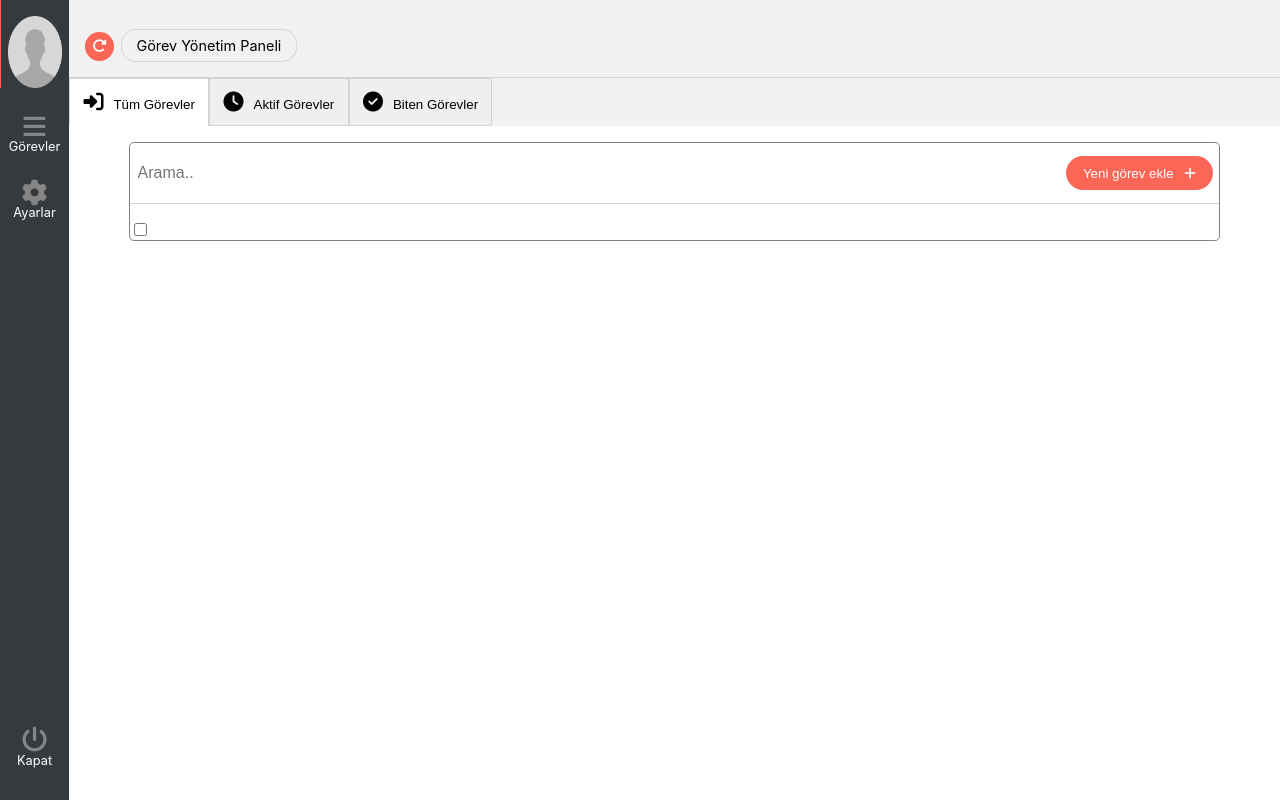
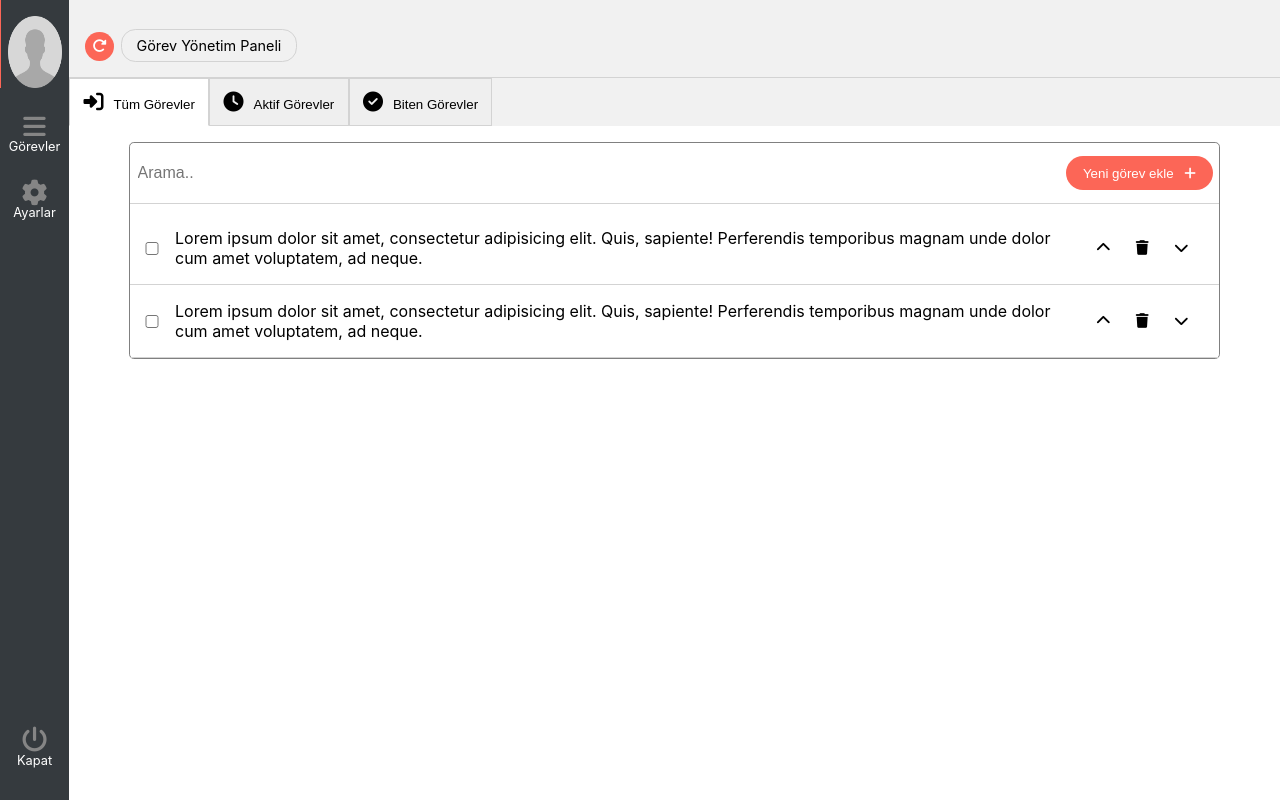
Before and after one commit to brkcrdk/todo, a React (Create React App) app: page / in a window 1280 px wide. Built offline with nearby package versions, Linux system fonts and the light colour scheme.

Commit message:
List item style

```diff
--- a/src/Components/List/List.jsx
+++ b/src/Components/List/List.jsx
@@ -13,7 +13,8 @@ const List = ({ active, index, value, onChange }) => {
           <i className="fas fa-plus" />
         </button>
       </div>
-      <div id="listItem-container">
+      <div>
+        <ListItem />
         <ListItem />
       </div>
     </div>
--- a/src/Components/ListItem/ListItem.jsx
+++ b/src/Components/ListItem/ListItem.jsx
@@ -2,8 +2,24 @@ import React from "react";
 import "./listItem.scss";
 const ListItem = () => {
   return (
-    <div>
+    <div id="listItem-container">
       <input type="checkbox" />
+      <p>
+        Lorem ipsum dolor sit amet, consectetur adipisicing elit. Quis,
+        sapiente! Perferendis temporibus magnam unde dolor cum amet voluptatem,
+        ad neque.
+      </p>
+      <div id="listItem-buttons">
+        <button>
+          <i className="fas fa-chevron-up" />
+        </button>
+        <button>
+          <i className="fas fa-trash" />
+        </button>
+        <button>
+          <i className="fas fa-chevron-down" />
+        </button>
+      </div>
     </div>
   );
 };
--- a/src/Components/ListItem/ListItem.scss
+++ b/src/Components/ListItem/ListItem.scss
@@ -1 +1,35 @@
 @import "../../utils.scss";
+
+#listItem-container {
+  display: grid;
+  grid-template-columns: 0.5fr 10fr 1.5fr;
+  align-items: center;
+  justify-content: center;
+  border-bottom: 1px solid lightgrey;
+  &:first-child {
+    margin-top: -0.5em;
+  }
+  input {
+    margin: 0 0.5em;
+  }
+}
+
+#listItem-buttons {
+  text-align: center;
+  @include mobileS {
+    display: grid;
+  }
+  @include mobileTablet {
+    display: flex;
+  }
+  button {
+    border: none;
+    outline: none;
+    background-color: transparent;
+    cursor: pointer;
+    margin: 0.5em;
+    i {
+      font-size: 1.1em;
+    }
+  }
+}
```
